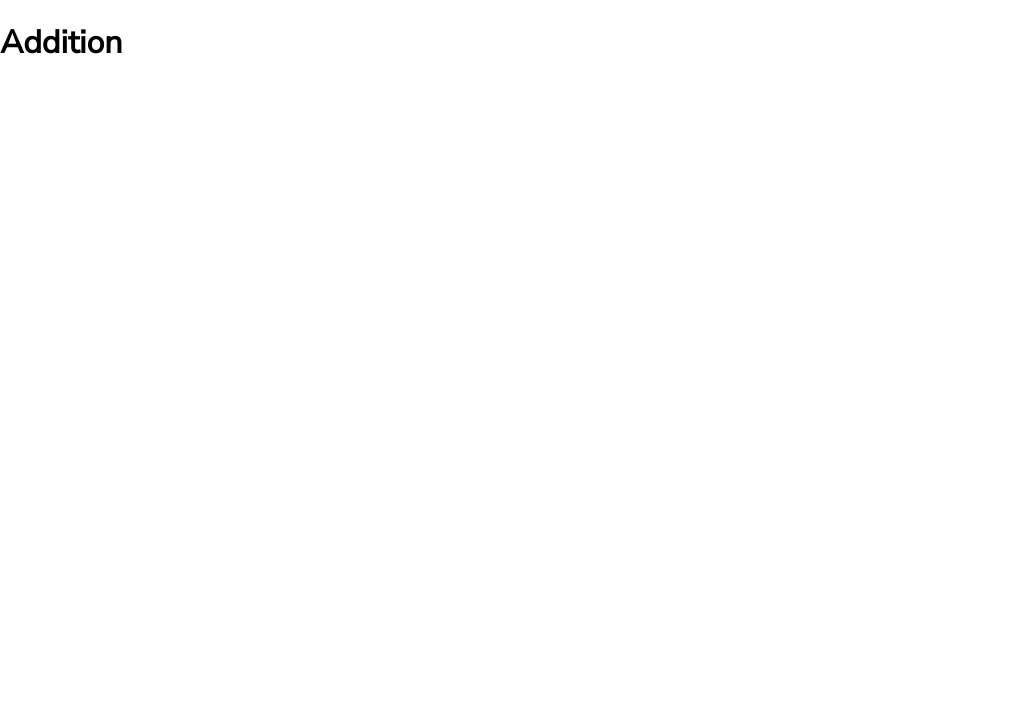
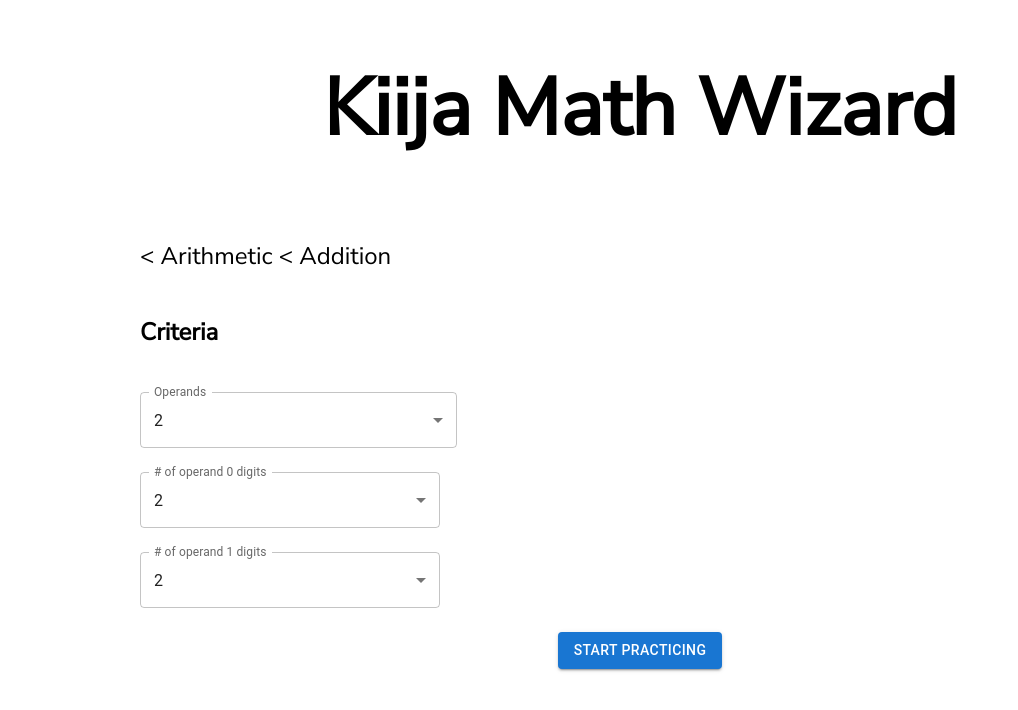
Before and after one commit to asand017/kiija, a React (Create React App) app in the folder app/: page /arithmetic in a window 1280 px wide. Both pictures are taken after a click on the button "ADDITION". Shown: the top 710 px of the page, without its empty margins (0-1018 px from the left). Built offline with nearby package versions, Linux system fonts and the light colour scheme.

Commit message:
addition screen form wip

```diff
--- a/app/src/components/common/Constants.jsx
+++ b/app/src/components/common/Constants.jsx
@@ -11,6 +11,7 @@ export const styles = {
         flexDirection: 'column',
         flexGrow: 1,
         width: '100%',
+        minWidth: '140'
     },
     gridItem: {
         width: '90%',
--- a/app/src/components/topics/arithmetic/Arithmetic.jsx
+++ b/app/src/components/topics/arithmetic/Arithmetic.jsx
@@ -26,22 +26,19 @@ const Arithmetic = () => {
         }
     ];
 
-    const goBack = () => {
-        navigate(-1);
-    };
-
     return (
         <Box sx={styles.container}>
             <Header/>
-            <Grid container rowSpacing={3} columnSpacing={{ xs: 1, sm: 2, md: 3 }}>
+            <Grid container rowSpacing={3} columnSpacing={{ xs: 1, sm: 2, md: 3 }}
+                sx={{ width: "80%"}}>
                 <Grid xs={12}
                     display="flex"
                     justifyContent="left"
                     alignItems="center"
-                    sx={{fontSize: "2em", margin: "1em 0.5em"}}>
+                    sx={{fontSize: "1.5em", margin: "1em 1em"}}>
                     <div
                         className="breadcrumb"
-                        onClick={goBack}>
+                        onClick={() => navigate(-1)}>
                             {'< Arithmetic'}
                         </div>
                 </Grid>
--- a/app/src/components/topics/arithmetic/addition/AdditionModule.jsx
+++ b/app/src/components/topics/arithmetic/addition/AdditionModule.jsx
@@ -1,9 +1,99 @@
+import React from "react";
+import Header from "../../../common/Header";
+import { Box, Button } from '@mui/material';
+import Grid from '@mui/material/Unstable_Grid2';
+import { styles } from "../../../common/Constants";
+import InputLabel from '@mui/material/InputLabel';
+import MenuItem from '@mui/material/MenuItem';
+import FormControl from '@mui/material/FormControl';
+import Select from '@mui/material/Select';
+import { useNavigate } from "react-router-dom";
 
 const AdditionModule = (props) => {
+
+    const navigate = useNavigate();
+    const [operands, setOperands] = React.useState(2);
+
+    const handleChange = (event) => {
+        setOperands(event.target.value);
+    }
+
     return (
-        <>
-            <h1>Addition</h1>
-        </>
+        <Box sx={styles.container}>
+            <Header/>
+            <Grid container rowSpacing={3} columnSpacing={{ xs: 1, sm: 2, md: 3 }}
+                sx={{ width: "80%"}}>
+                <Grid xs={12}
+                    display="flex"
+                    justifyContent="left"
+                    alignItems="center"
+                    sx={{fontSize: "1.5em", margin: "1em 0 0 0"}}>
+                    <div
+                        className="breadcrumb"
+                        onClick={() => navigate(-1)}>
+                            {'< Arithmetic < Addition'}
+                    </div>
+                </Grid>
+                <Grid xs={12} display="flex"
+                    justifyContent="left"
+                    alignItems="center" >
+                    <h2>Criteria</h2>
+                </Grid>
+                <Grid xs={4} display="flex"
+                    justifyContent="center"
+                    alignItems="center">
+                     <FormControl fullWidth>
+                        <InputLabel id="select-operands-label">Operands</InputLabel>
+                        <Select
+                        labelId="operands-select-label"
+                        id="operands-select"
+                        value={operands}
+                        label="Operands"
+                        onChange={handleChange}
+                        >
+                            <MenuItem value={1}>1</MenuItem>
+                            <MenuItem value={2}>2</MenuItem>
+                            <MenuItem value={3}>3</MenuItem>
+                            <MenuItem value={4}>4</MenuItem>
+                            <MenuItem value={5}>5</MenuItem>
+                            <MenuItem value={6}>6</MenuItem>
+                            <MenuItem value={7}>7</MenuItem>
+                            <MenuItem value={8}>8</MenuItem>
+                        </Select>
+                    </FormControl>
+                </Grid>
+                {Array.from({length: operands}, (_, index) => (
+                    <Grid xs={12} key={index}>
+                        <FormControl sx={{width: "30%"}}>
+                        <InputLabel id={"select-digit-count-"+index+"-label"}># of operand {index} digits</InputLabel>
+                        <Select
+                        labelId={"select-digit-count-"+index+"-label"}
+                        id={"select-digit-count-"+index}
+                        value={operands}
+                        label={"# of operand "+index+" digits"}
+                        onChange={handleChange}
+                        >
+                            <MenuItem value={1}>1</MenuItem>
+                            <MenuItem value={2}>2</MenuItem>
+                            <MenuItem value={3}>3</MenuItem>
+                            <MenuItem value={4}>4</MenuItem>
+                            <MenuItem value={5}>5</MenuItem>
+                            <MenuItem value={6}>6</MenuItem>
+                            <MenuItem value={7}>7</MenuItem>
+                            <MenuItem value={8}>8</MenuItem>
+                            <MenuItem value={9}>9</MenuItem>
+                            <MenuItem value={10}>10</MenuItem>
+                        </Select>
+                    </FormControl>
+                    </Grid>
+                ))}
+                <Grid xs={12} display="flex"
+                    justifyContent="center"
+                    alignItems="center" >
+                    <Button variant="contained">Start Practicing</Button>
+                </Grid>
+            </Grid>
+        </Box>
     );
 }
 
```
